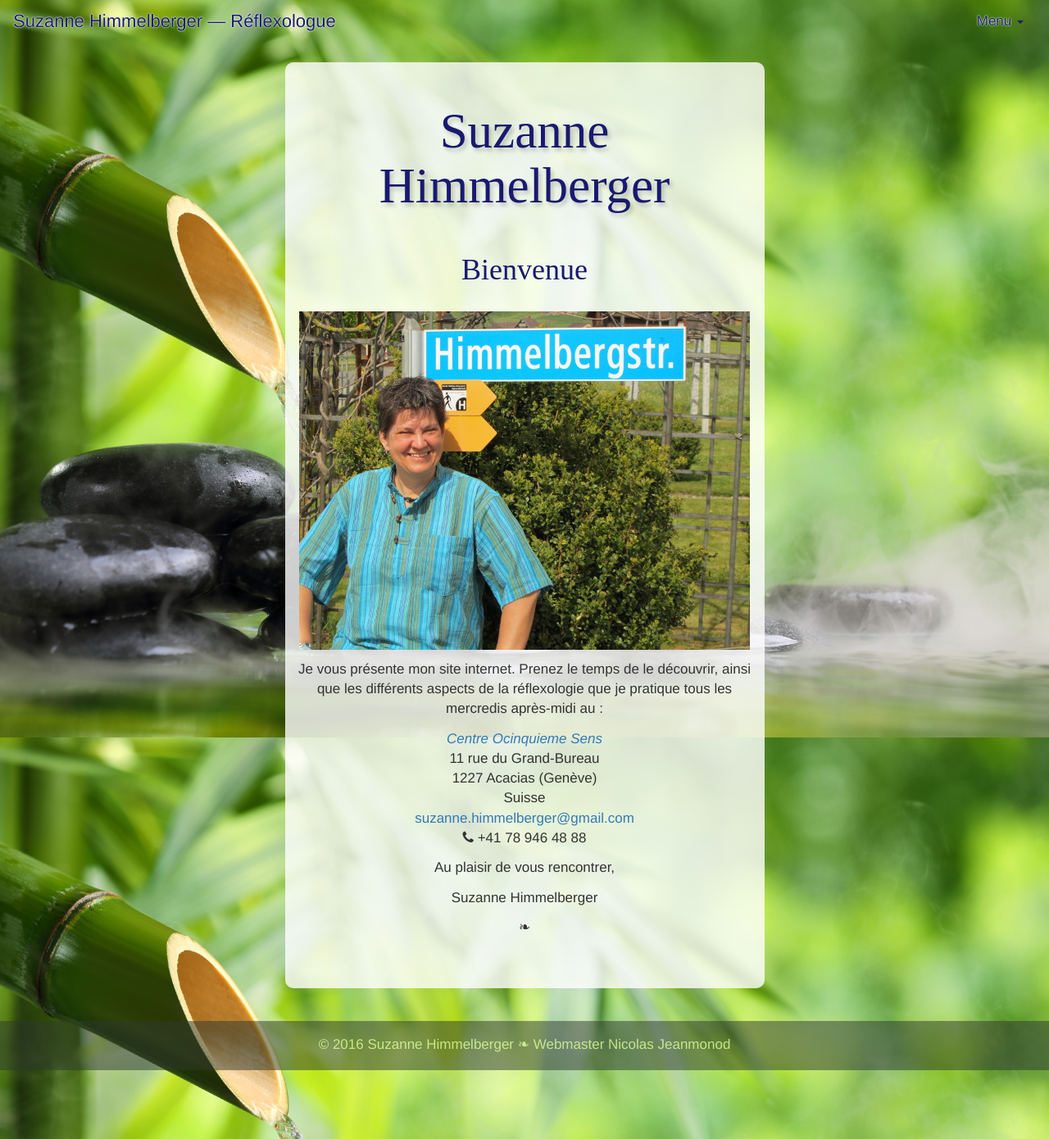
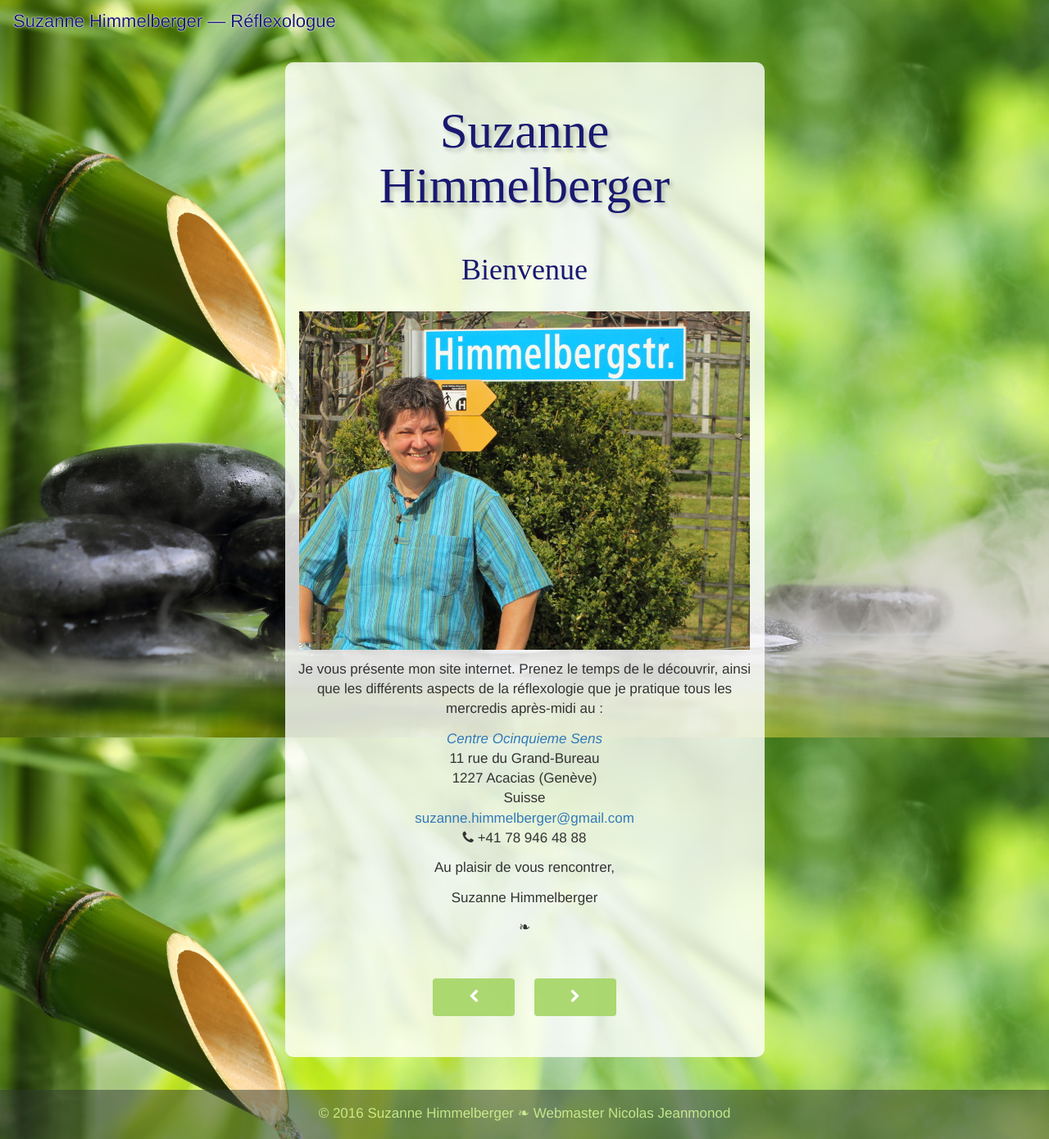
Before and after one commit to reflexohub/site-web-v1-test, a Jekyll site: the page built from 01-accueil.md, in a window 1280 px wide. Shown: the whole page at 82% size. Built offline with Jekyll 4.4.1, drawn with Linux system fonts in a browser that asks for light colours; nearby versions of some CDN libraries; some web fonts are replaced.

Commit message:
prev next buttons

```diff
--- a/_includes/footer.html
+++ b/_includes/footer.html
@@ -1,7 +1,7 @@
 <footer class="footer">
 	<div class="container">
 		<div class="row">
-			<div class="col-md-6 col-md-offset-3 text-center footer-text contenu">
+			<div class="col-md-6 col-md-offset-3 text-center footer-text contenu-footer">
 				<p>© {{ site.time | date: '%Y' }} <a href="contact">Suzanne Himmelberger</a> ❧
 				Webmaster <a href="mailto:nicolas.jeanmonod@blewin.ch">Nicolas Jeanmonod</a></p>
 			</div>
--- a/_includes/navigation.html
+++ b/_includes/navigation.html
@@ -2,30 +2,7 @@
   <div class="container-fluid">
     <!-- Brand and toggle get grouped for better mobile display -->
     <div class="navbar-header">
-      <button type="button" class="navbar-toggle collapsed" data-toggle="collapse" data-target="#bs-example-navbar-collapse-1" aria-expanded="false">
-        <span class="sr-only">Toggle navigation</span>
-        <span class="icon-bar"></span>
-        <span class="icon-bar"></span>
-        <span class="icon-bar"></span>
-      </button>
       <a class="navbar-brand" href="{{ site.url }}{{ site.baseurl }}">{{ site.title }}</a>
     </div>
-
-    <!-- Collect the nav links, forms, and other content for toggling -->
-    <div class="collapse navbar-collapse" id="bs-example-navbar-collapse-1">
-
-      <ul class="nav navbar-nav navbar-right">
-        <li class="dropdown">
-          <a href="#" class="dropdown-toggle" data-toggle="dropdown" role="button" aria-haspopup="true" aria-expanded="true">Menu <span class="caret"></span></a>
-          <ul class="dropdown-menu">
-{% for page in site.pages %}
-{% unless page.title == "index-no-render" %}
-<li><a href="{{ site.url }}{{ site.baseurl }}{{ page.url }}"{% if forloop.first %} class="active"{% endif %}>{{ page.title }}</a></li>
-{% endunless %}
-{% endfor %}
-          </ul>
-        </li>
-      </ul>
-    </div><!-- /.navbar-collapse -->
   </div><!-- /.container-fluid -->
 </nav>
--- /dev/null
+++ b/_includes/prev-next-buttons.html
@@ -0,0 +1,38 @@
+{% comment %}
+<!-- Count the pages that have a `title`.
+This is needed to filter out CSS files. -->
+{% endcomment %}
+{% assign NbPages = 0 %}
+{% for thispage in site.pages %}
+	{% if thispage.title %}
+		{% assign NbPages = NbPages | plus: 1 %}
+	{% else %}
+	{% endif %}
+{% endfor %}
+
+{% comment %}
+<!-- Get the index of the current page. -->
+{% endcomment %}
+{% assign PageID = 0 %}
+{% for thispage in site.pages %}
+	{% if thispage.url == page.url %}
+		{% break %}
+	{% else %}
+		{% assign PageID = PageID | plus: 1 %}
+	{% endif %}
+{% endfor %}
+
+{% comment %}
+<!-- Get the previous and the next page. -->
+{% endcomment %}
+{% assign PrevPageID = PageID | plus: -1 | modulo: NbPages %}
+{% assign NextPageID = PageID | plus:  1 | modulo: NbPages %}
+{% assign PrevPage = site.pages[PrevPageID] %}
+{% assign NextPage = site.pages[NextPageID] %}
+
+
+<div class="btn-prev-next">
+	<a class="btn btn-primary" href="{{ site.url }}{{ site.baseurl }}{{ PrevPage.url }}" role="button" accesskey="p"><i class="fa fa-chevron-left" ></i></a>
+	<span>&nbsp;&nbsp;&nbsp;</span>
+	<a class="btn btn-primary" href="{{ site.url }}{{ site.baseurl }}{{ NextPage.url }}" role="button" accesskey="n"><i class="fa fa-chevron-right"></i></a>
+</div>
--- a/_layouts/page.html
+++ b/_layouts/page.html
@@ -1,11 +1,12 @@
 ---
 layout: default
 ---
-<section class="section" id="id-{{page.title | slugify}}">
+<section class="section" id="id-{{ page.title | slugify }}">
 	<div class="container">
 		<div class="row">
-      <div class="col-xs-10 col-xs-offset-1 col-sm-8 col-sm-offset-2 col-md-6 col-md-offset-3 text-center contenu fade-in-on-load">
+			<div class="col-xs-10 col-xs-offset-1 col-sm-8 col-sm-offset-2 col-md-6 col-md-offset-3 text-center fade-in-on-load opaque">
 				{{ content }}
+				{% include prev-next-buttons.html %}
 			</div>
 		</div>
 	</div>
--- a/assets/css/style.scss
+++ b/assets/css/style.scss
@@ -24,12 +24,18 @@ $section-bkg-color:  rgba( 255, 255, 255, 0.8 );
 		-webkit-font-smoothing: antialiased;
 		-webkit-overflow-scrolling: touch;
 	}
-	section.section div.container div.row div {
+	div.opaque {
 		background-color: $section-bkg-color;
 		padding-bottom: 50px;
 		// border: 2px solid;
 		border-radius: 10px !important;
 		margin-bottom: 40px;
+	}
+	div.btn-prev-next {
+		margin-top: 50px;
+		a.btn {
+			width: 100px;
+		}
 	}
 }
 
@@ -82,7 +88,7 @@ body {
 
 footer.footer {
 	background-color: hsla( 120, 10%, 20%, .5 );
-	.contenu {
+	.contenu-footer {
 		padding: 17px 0 0;
 	}
 	a, p {
@@ -107,10 +113,19 @@ footer.footer {
 	display: none;
 }
 
-
-
-
-
+// $abtn-color: hsla( 240, 15%, 50%, 1 );
+// $abtn-color: rgba( 72, 117, 30, 0.7 );
+$abtn-color: rgba( 165, 213, 100, 0.9 );
+$abtn-color-hover: transparent;
+a.btn {
+	background-color: $abtn-color;
+	border: 5px solid transparent;
+}
+a.btn:hover {
+	background-color: $abtn-color-hover;
+	color: darken( $abtn-color, 30% );
+	border: 5px solid darken( $abtn-color, 30% );
+}
 
 
 
@@ -151,4 +166,7 @@ footer.footer {
 	.fade-in-on-load {
 		display: block;
 	}
+	div .btn-prev-next {
+		display: none;
+	}
 }
```
Lines whose indentation alone changed are shown as unchanged.
